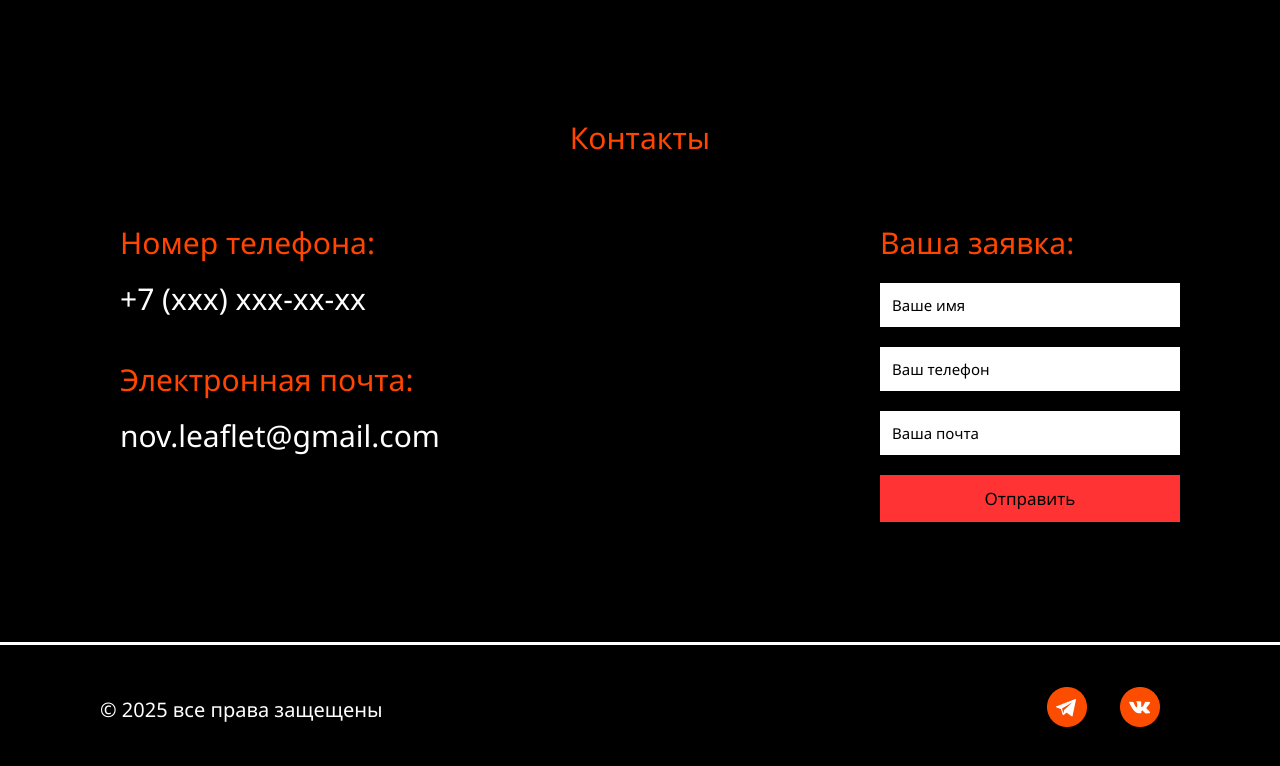
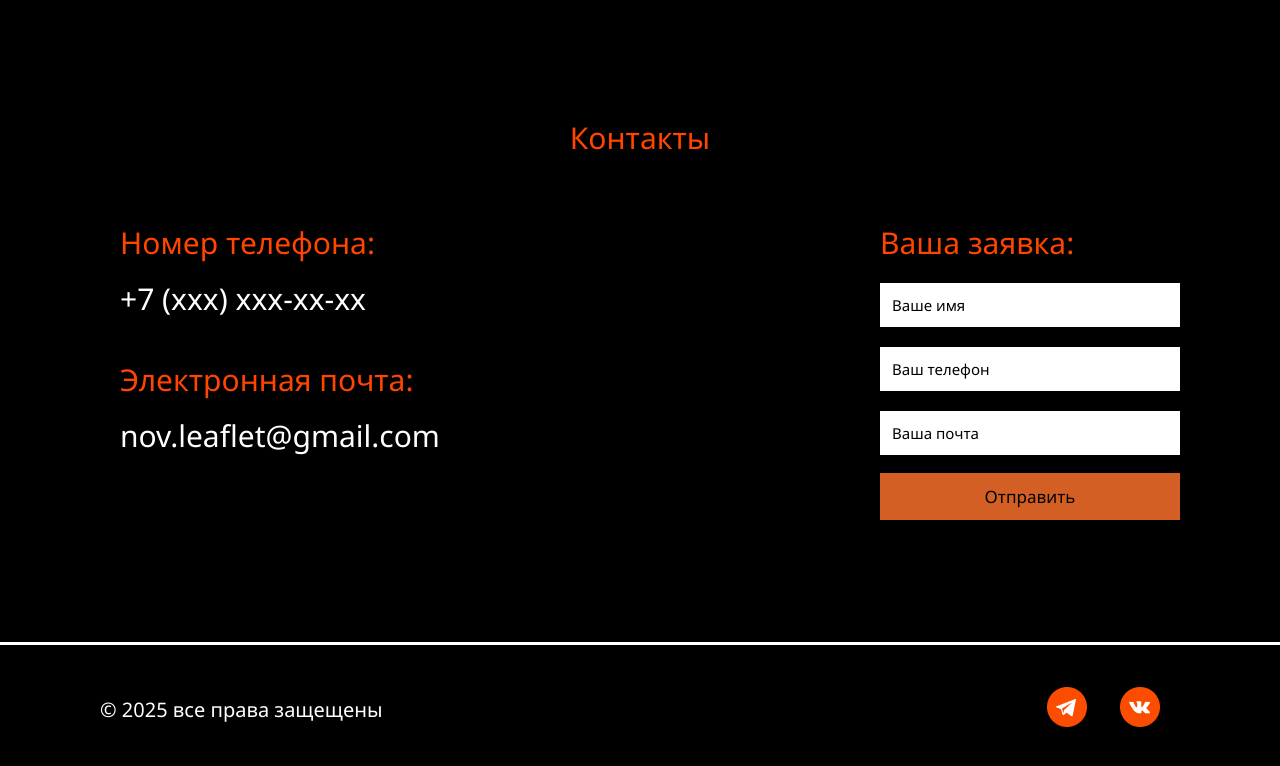
Before and after one commit to TheLeaflet22/site-portfolio, a plain HTML site: page index.html in a window 1280 px wide. In both pictures the pointer is over the button "Отправить". Shown: the part 2387-3153 px from the top of the page. Drawn offline with Linux system fonts and the light colour scheme.

Commit message:
Update style.css

```diff
--- a/style.css
+++ b/style.css
@@ -213,4 +213,10 @@ footer {
 #vk {
     padding-right: 120px;
     padding-left: 29px;
+
 }
+
+button:hover {
+    background-color: #d35f25;
+    transform: translateY(-2px);
+}
```
